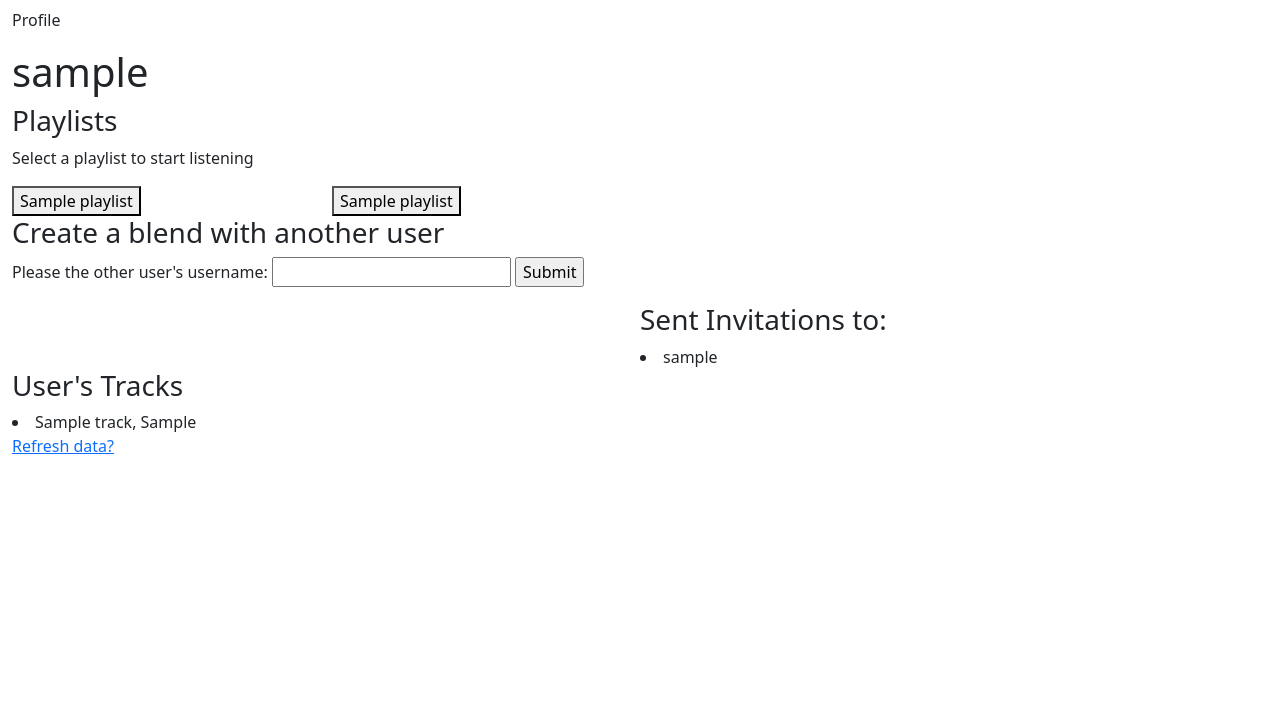
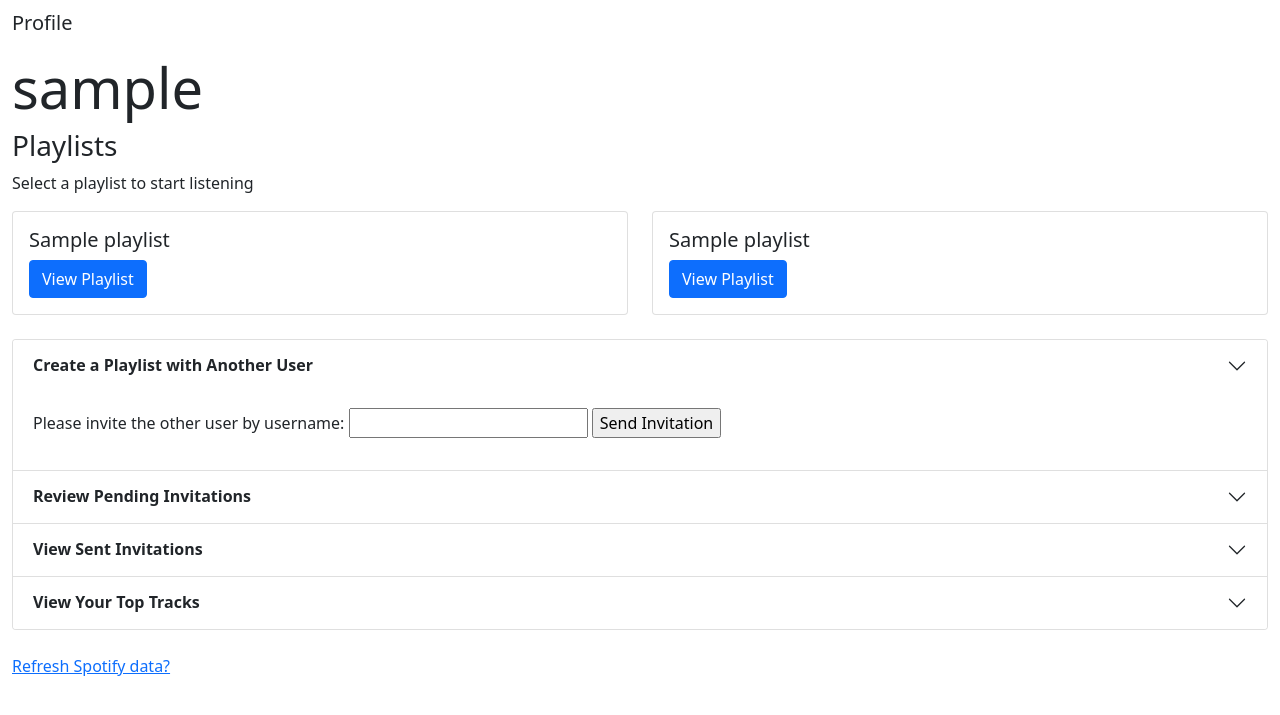
Before and after one commit to ecmcclain/HBProject, a Flask app: page /profile in a window 1280 px wide. Shown: the part 64-779 px from the top of the page. Run offline with Flask 2, Linux system fonts and the light colour scheme; the visitor is signed in with stand-in values (Sample User, id 1); tables that the repository leaves empty hold one stand-in row (values such as "Sample post").

Commit message:
Updated profile and playlist design and added functionality to know what song is playing

```diff
--- a/server.py
+++ b/server.py
@@ -484,10 +484,9 @@ def get_access_token():
         session['access_token'] = new_token_info['access_token']
         session['expires_at'] = datetime.datetime.now().timestamp() + new_token_info['expires_in'] # 3600 seconds (1 day)
 
-        if 'current_user' not in session:
-            return redirect('/get_user_data')
-        else:
-            return redirect('/profile')
+    if 'current_user' not in session:
+        return redirect('/get_user_data')
+    return redirect('/profile')
 
 
 if __name__ == "__main__":
--- a/templates/base.html
+++ b/templates/base.html
@@ -12,6 +12,11 @@
       rel="stylesheet"
       integrity="sha384-+0n0xVW2eSR5OomGNYDnhzAbDsOXxcvSN1TPprVMTNDbiYZCxYbOOl7+AMvyTG2x"
       crossorigin="anonymous"
+    />
+
+    <link
+      rel="stylesheet"
+      href="https://cdn.jsdelivr.net/npm/bootstrap-icons@1.5.0/font/bootstrap-icons.css"
     />
 
     {% block head %}{% endblock %}
--- a/templates/user_profile.html
+++ b/templates/user_profile.html
@@ -3,39 +3,51 @@
 {% block title %}User - Details{% endblock %}
 
 {% block body %}
+
+<div class="jumbotron jumbotron-fluid">
   <div class="container-fluid">
-  <div class="row">
-    <p> Profile</p>
+    <p class="lead">Profile</p>
+    <h1 class="display-4">{{ user.username }}</h1>
+  </div>
+</div>
 
-    <h1>
-      {{ user.username }}
-    </h1>
-  </div>
+<div class="container-fluid">
 
   <div class="row">
     {% if user.get_solo_playlists(user) == [] and user.get_shared_playlists(user) == [] %}
-      <h3>No playlists to display yet, invite other users to create a shared playlist or create your own!</h3>
-        <form action = /playlist method = 'POST'>
-          <p>
-            <button type="submit"> Create Solo Playlist</button>
-          </p>
+    <h3> Playlists </h3>
+      <p>No playlists to display yet, invite other users or create your own!</p>
+    <div class="col-3">
+      <div class="card">
+        <div class="card-body">
+          <form action="/playlist" method="POST" >
+          <button type='submit' class="btn btn-primary">Create Solo Playlist</button>
           </form>
+        </div>
+      </div>
+    </div>
     {% else %}
       <h3> Playlists </h3>
       <p>Select a playlist to start listening </p>
       {% for playlist in user.get_solo_playlists(user) %}
-        <div class="col-3">
-          <form action = "/view_solo_playlist/{{ playlist[0] }}">
-            <button type="submit" name="invitation" value="accept">{{ playlist[1] }}</button>
-          </form>
+        <div class="col">
+          <div class="card">
+            <div class="card-body">
+              <h5 class="card-title">{{ playlist[1] }}</h5>
+              <a href="/view_solo_playlist/{{ playlist[0] }}" class="btn btn-primary" name="invitation" value="accept">View Playlist</a>
+            </div>
+          </div>
         </div>
       {% endfor %}
 
       {% for playlist in user.get_shared_playlists(user) %}
-          <div class="col-3">
-            <form action = "/view_shared_playlist/{{ playlist[0] }}">
-              <button type="submit" name="invitation" value="accept">{{ playlist[1] }}</button>
-            </form>
+          <div class="col">
+            <div class="card">
+              <div class="card-body">
+                <h5 class="card-title">{{ playlist[1] }}</h5>
+                <a href="/view_solo_playlist/{{ playlist[0] }}" class="btn btn-primary" name="invitation" value="accept">View Playlist</a>
+              </div>
+            </div>
           </div>
       {% endfor %}
       {% if user.get_solo_playlists(user) == [] %}
@@ -47,22 +59,39 @@
         </form>
       {% endif %}
     {% endif %}
+  </div>
 
-
+    <br>
   <div class="row">
-      <h3>Create a blend with another user</h3>
+    <div class="accordion" id="accordionExample">
+      <div class="accordion-item">
+        <h2 class="accordion-header" id="headingOne">
+          <button class="accordion-button collapsed" type="button" data-bs-toggle="collapse" data-bs-target="#collapseOne" aria-expanded="false" aria-controls="collapseOne">
+            <b>Create a Playlist with Another User</b>
+          </button>
+        </h2>
+        <div id="collapseOne" class="accordion-collapse open" aria-labelledby="headingOne">
+          <div class="accordion-body">
+            <div class="row">
               <form action = /blend method = 'POST'>
                 <p>
-          Please the other user's username: <input type="text" name="other-user">
-          <input type="submit">
+                  Please invite the other user by username: <input type="text" name="other-user">
+                  <input type="submit" value="Send Invitation">
                 </p>
               </form>
             </div>
-
-    <div class="row">
-      <div class="col">
+           </div>
+        </div>
+      </div>
+      <div class="accordion-item">
+        <h2 class="accordion-header" id="headingTwo">
+          <button class="accordion-button collapsed" type="button" data-bs-toggle="collapse" data-bs-target="#collapseTwo" aria-expanded="false" aria-controls="collapseTwo">
+            <b>Review Pending Invitations</b>
+          </button>
+        </h2>
+        <div id="collapseTwo" class="accordion-collapse collapse" aria-labelledby="headingTwo">
+          <div class="accordion-body">
             {% if user.get_pending_invitations(user) != [] %}
-      <h3> Invitations pending your approval: </h3>
             {% for invitation_id in user.get_pending_invitations(user) %}
               <form action = "/update_invitation/{{ invitation_id }}" method = 'POST'>
                 <li>Invitation from {{ user.get_other_user_by_invitation_id(invitation_id).username }}
@@ -71,26 +100,56 @@
                 </li>
               </form>
             {% endfor %}
+            {% else %}
+              You are up to date! No pending invitations.
             {% endif %}
           </div>
-
-      <div class="col">
-
-      <h3>Sent Invitations to: </h3>
+        </div>
+      </div>
+      <div class="accordion-item">
+        <h2 class="accordion-header" id="headingThree">
+          <button class="accordion-button collapsed" type="button" data-bs-toggle="collapse" data-bs-target="#collapseThree" aria-expanded="false" aria-controls="collapseThree">
+            <b>View Sent Invitations</b>
+          </button>
+        </h2>
+        <div id="collapseThree" class="accordion-collapse collapse" aria-labelledby="headingThree">
+          <div class="accordion-body">
+            Invitations sent to:
+            <ul>
             {% for users in user.sent_invitations %}
               <li>{{ users.username }}</li>
             {% endfor %}
+          </ul>
+           </div>
+          </div>
+        </div>
+        <div class="accordion-item">
+          <h2 class="accordion-header" id="headingFour">
+            <button class="accordion-button collapsed" type="button" data-bs-toggle="collapse" data-bs-target="#collapseFour" aria-expanded="false" aria-controls="collapseFour">
+              <b>View Your Top Tracks</b>
+            </button>
+          </h2>
+          <div id="collapseFour" class="accordion-collapse collapse" aria-labelledby="headingFour">
+            <div class="accordion-body">
+              <ol>
+              {% for track in user.tracks %}
+                <li>{{ track.title }}, {{ track.artist }}</li>
+              {% endfor %}
+            </ol>
+             </div>
+            </div>
+          </div>
       </div>
     </div>
 
-
-    <h3>User's Tracks</h3>
-    {% for track in user.tracks %}
-      <li>{{ track.title }}, {{ track.artist }}</li>
-    {% endfor %}
     <br>
 
-    <a href='/authorize'>Refresh data?</a>
+    <a href='/authorize'>Refresh Spotify data?</a>
+
+    <br>
+    <br>
+
+
   </div>
 </div>
 
```
Also changed, not shown: templates/playlist.html (+102 -45 lines). Lines whose indentation alone changed are shown as unchanged.
